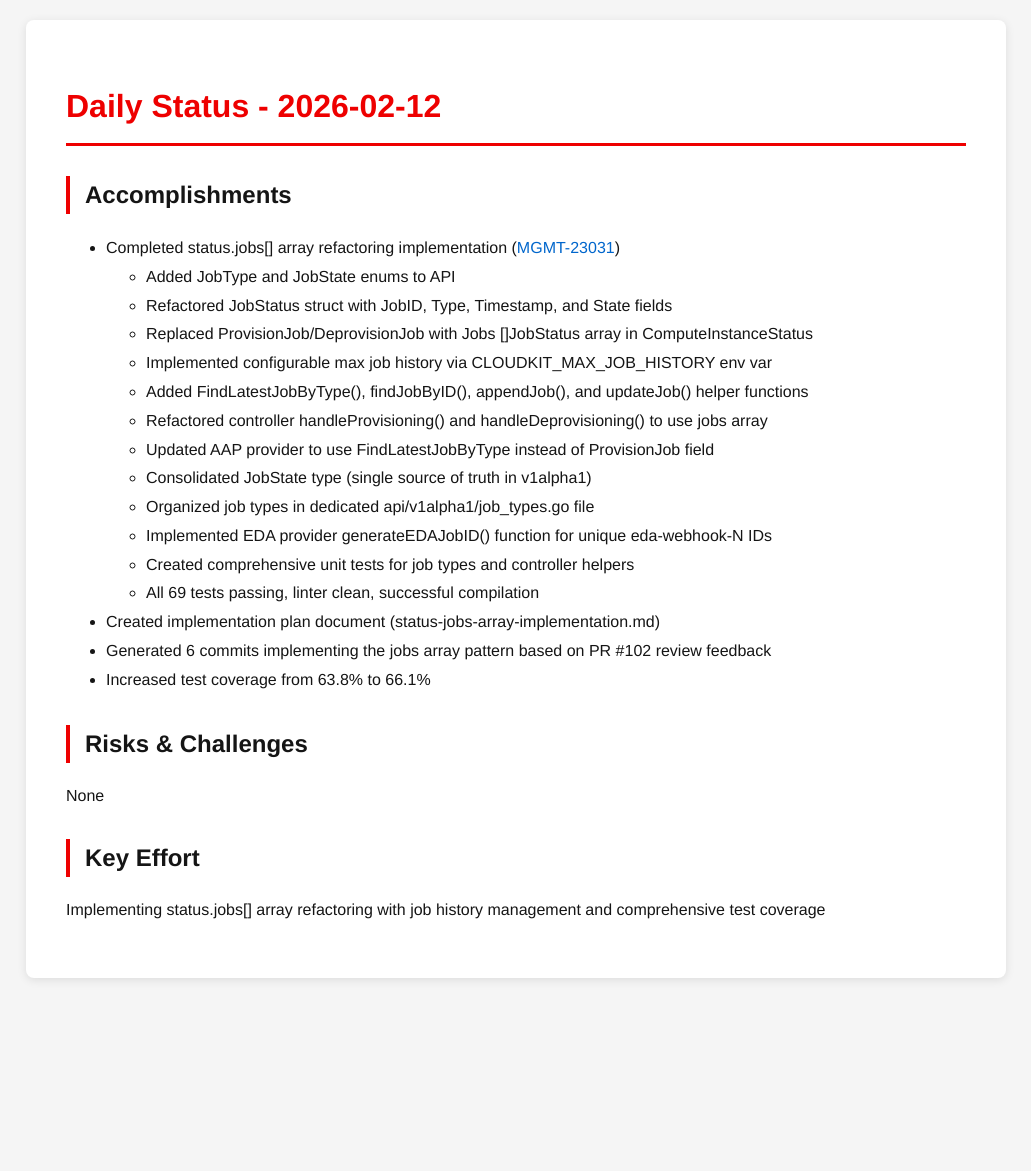
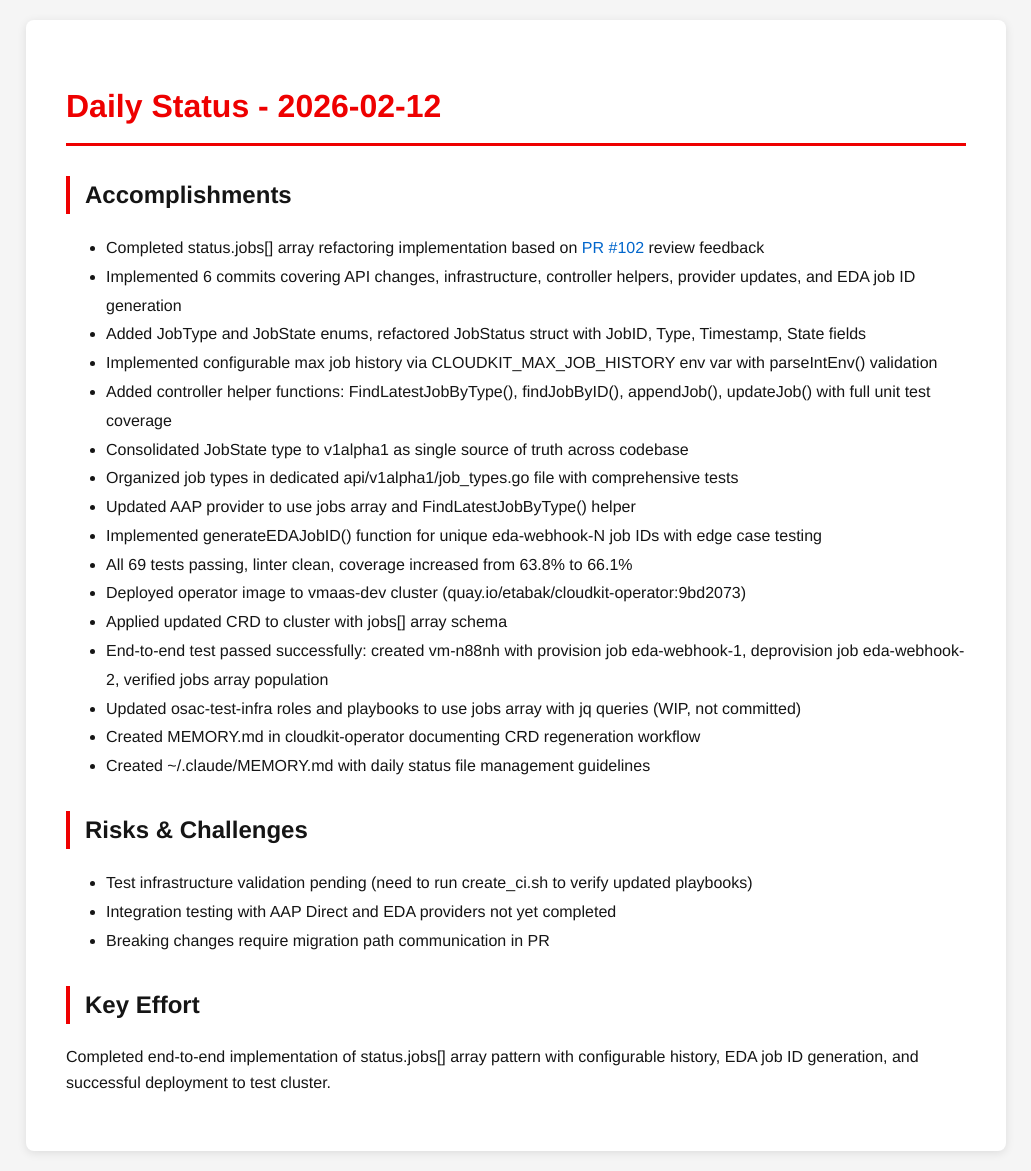
Before and after one commit to tzvatot/daily-status, a Jekyll site: the page built from 2026-02-12.md, in a window 1280 px wide. Shown: the whole page, without its empty margins (124-1155 px from the left). Built offline with Jekyll 4.4.1, drawn with Linux system fonts in a browser that asks for light colours; before the commit the page ends 998 px from its top, so only the background shows below that.

Commit message:
Daily status update - 2026-02-12

```diff
--- a/2026-02-12.md
+++ b/2026-02-12.md
@@ -7,25 +7,27 @@ date: 2026-02-12
 # Daily Status - 2026-02-12
 
 ## Accomplishments
-- Completed status.jobs[] array refactoring implementation ([MGMT-23031](https://issues.redhat.com/browse/MGMT-23031))
-  - Added JobType and JobState enums to API
-  - Refactored JobStatus struct with JobID, Type, Timestamp, and State fields
-  - Replaced ProvisionJob/DeprovisionJob with Jobs []JobStatus array in ComputeInstanceStatus
-  - Implemented configurable max job history via CLOUDKIT_MAX_JOB_HISTORY env var
-  - Added FindLatestJobByType(), findJobByID(), appendJob(), and updateJob() helper functions
-  - Refactored controller handleProvisioning() and handleDeprovisioning() to use jobs array
-  - Updated AAP provider to use FindLatestJobByType instead of ProvisionJob field
-  - Consolidated JobState type (single source of truth in v1alpha1)
-  - Organized job types in dedicated api/v1alpha1/job_types.go file
-  - Implemented EDA provider generateEDAJobID() function for unique eda-webhook-N IDs
-  - Created comprehensive unit tests for job types and controller helpers
-  - All 69 tests passing, linter clean, successful compilation
-- Created implementation plan document (status-jobs-array-implementation.md)
-- Generated 6 commits implementing the jobs array pattern based on PR #102 review feedback
-- Increased test coverage from 63.8% to 66.1%
+- Completed status.jobs[] array refactoring implementation based on [PR #102](https://github.com/osac-project/osac-operator/pull/102) review feedback
+- Implemented 6 commits covering API changes, infrastructure, controller helpers, provider updates, and EDA job ID generation
+- Added JobType and JobState enums, refactored JobStatus struct with JobID, Type, Timestamp, State fields
+- Implemented configurable max job history via CLOUDKIT_MAX_JOB_HISTORY env var with parseIntEnv() validation
+- Added controller helper functions: FindLatestJobByType(), findJobByID(), appendJob(), updateJob() with full unit test coverage
+- Consolidated JobState type to v1alpha1 as single source of truth across codebase
+- Organized job types in dedicated api/v1alpha1/job_types.go file with comprehensive tests
+- Updated AAP provider to use jobs array and FindLatestJobByType() helper
+- Implemented generateEDAJobID() function for unique eda-webhook-N job IDs with edge case testing
+- All 69 tests passing, linter clean, coverage increased from 63.8% to 66.1%
+- Deployed operator image to vmaas-dev cluster (quay.io/etabak/cloudkit-operator:9bd2073)
+- Applied updated CRD to cluster with jobs[] array schema
+- End-to-end test passed successfully: created vm-n88nh with provision job eda-webhook-1, deprovision job eda-webhook-2, verified jobs array population
+- Updated osac-test-infra roles and playbooks to use jobs array with jq queries (WIP, not committed)
+- Created MEMORY.md in cloudkit-operator documenting CRD regeneration workflow
+- Created ~/.claude/MEMORY.md with daily status file management guidelines
 
 ## Risks & Challenges
-None
+- Test infrastructure validation pending (need to run create_ci.sh to verify updated playbooks)
+- Integration testing with AAP Direct and EDA providers not yet completed
+- Breaking changes require migration path communication in PR
 
 ## Key Effort
-Implementing status.jobs[] array refactoring with job history management and comprehensive test coverage
+Completed end-to-end implementation of status.jobs[] array pattern with configurable history, EDA job ID generation, and successful deployment to test cluster.
```
